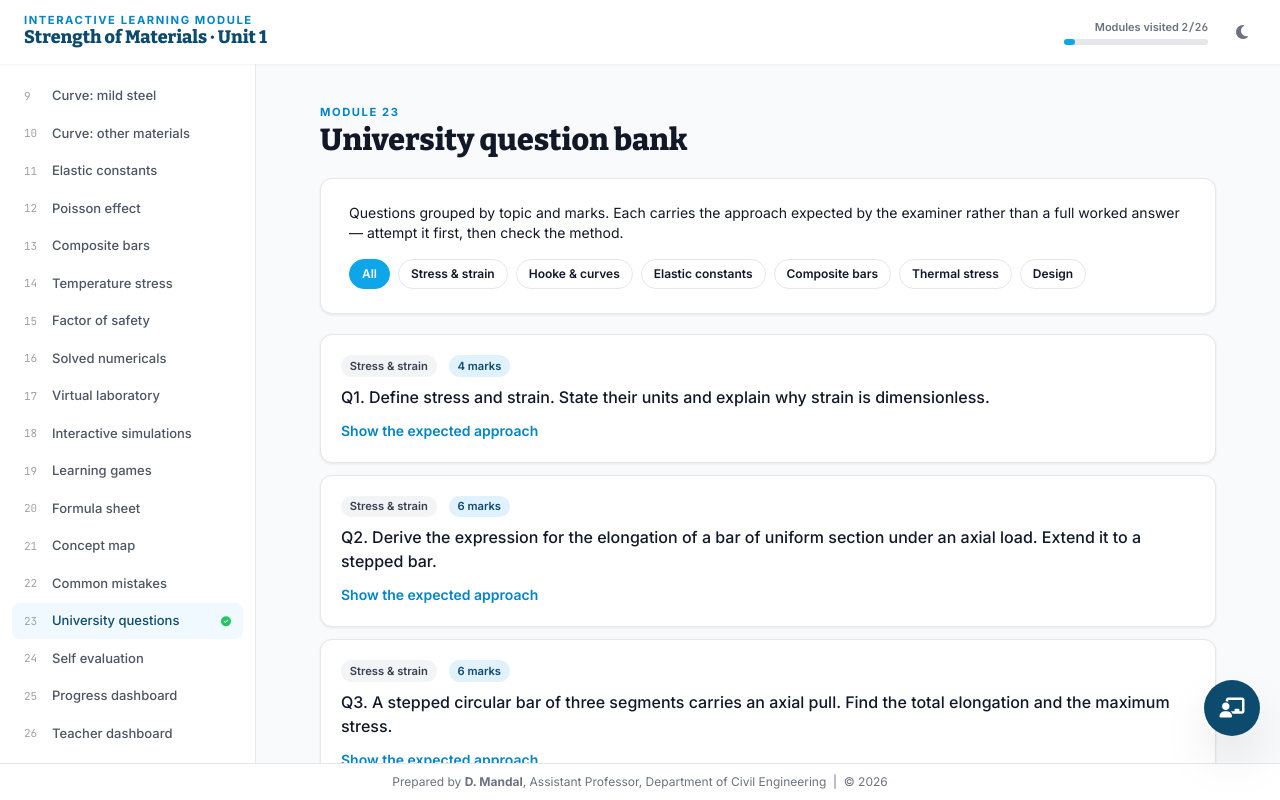
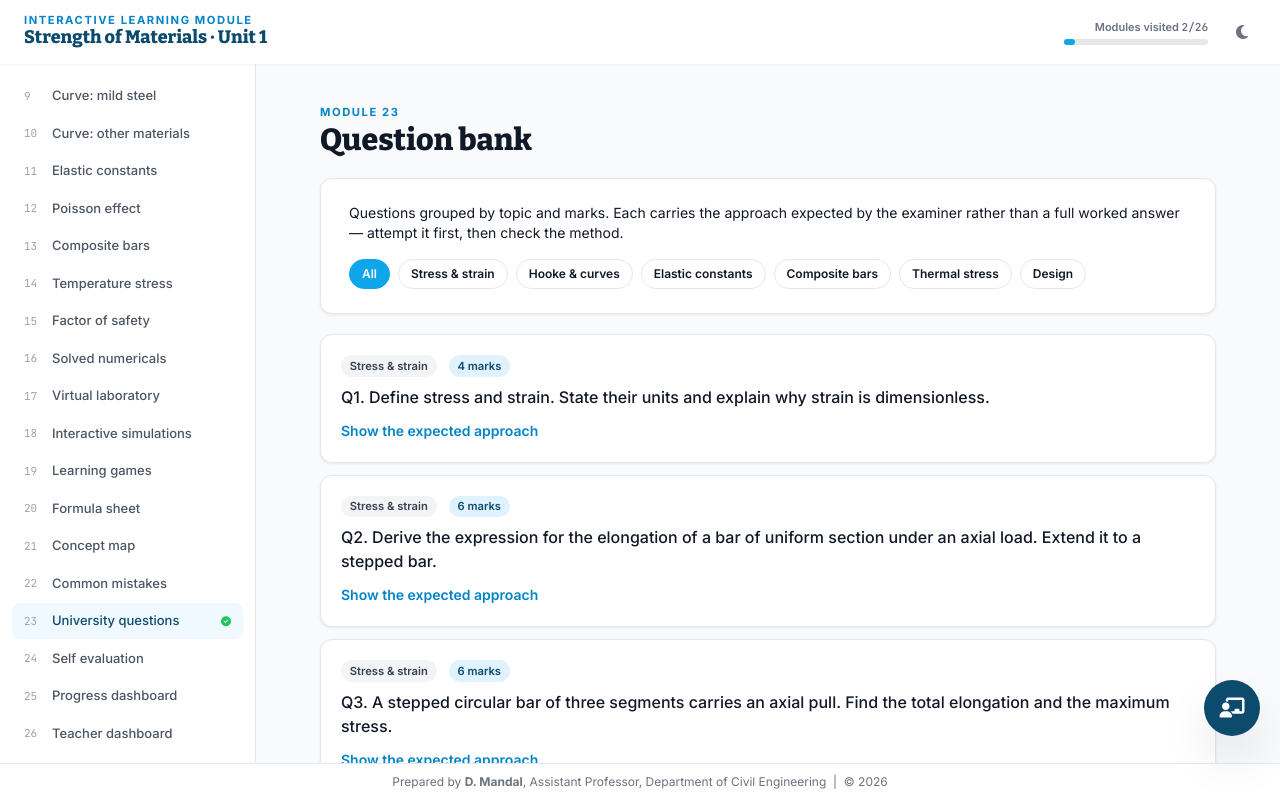
Before and after one commit to mdaipayan/Strength-of-Material, a plain HTML site: page unit-1.html in a window 1280 px wide. Both pictures are taken after a click on the button "23 University questions". Drawn offline with nearby package versions, Linux system fonts and the light colour scheme.

Commit message:
Update unit-1.html

```diff
--- a/unit-1.html
+++ b/unit-1.html
@@ -1047,9 +1047,9 @@ tailwind.config = {
   <div class="space-y-4" id="mistake-list"></div>
 </div>
 
-<!-- ============ M23 UNIVERSITY QUESTIONS ============ -->
+<!-- ============ M23 QUESTIONS ============ -->
 <div id="module-23" class="module-content max-w-4xl mx-auto">
-  <p class="eyebrow">Module 23</p><h2 class="mtitle">University question bank</h2>
+  <p class="eyebrow">Module 23</p><h2 class="mtitle"> Question bank</h2>
   <div class="card mb-5">
     <p class="text-sm">Questions grouped by topic and marks. Each carries the approach expected by the examiner rather than a full worked answer — attempt it first, then check the method.</p>
     <div class="flex flex-wrap gap-2 mt-4" id="uq-filters"></div>
```
